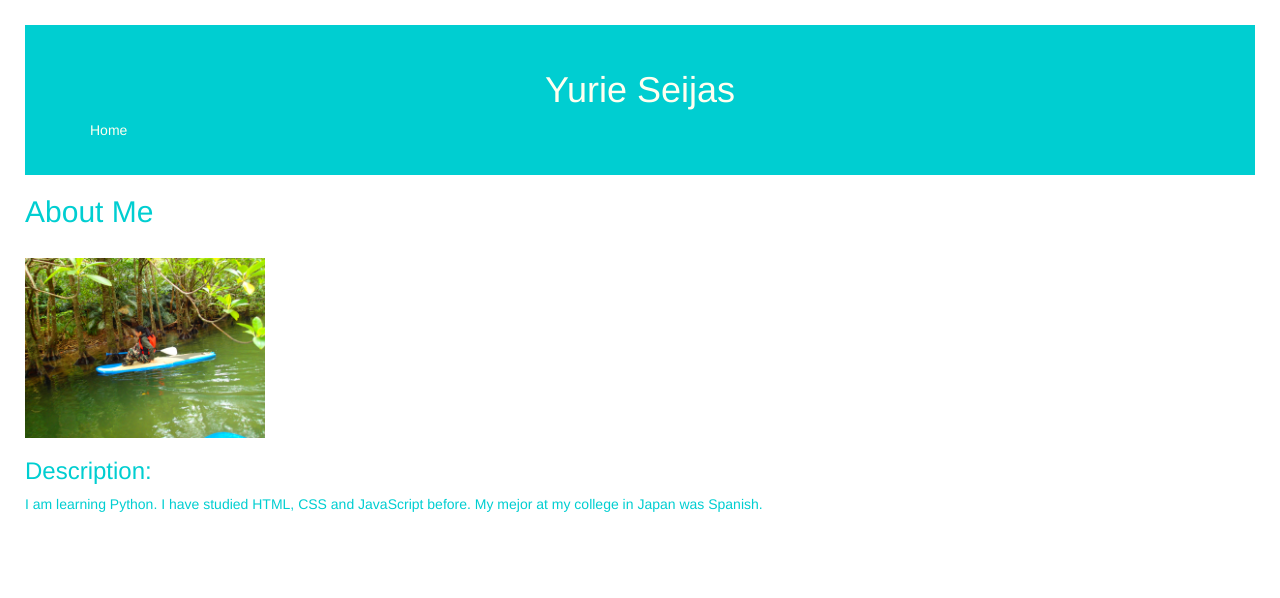
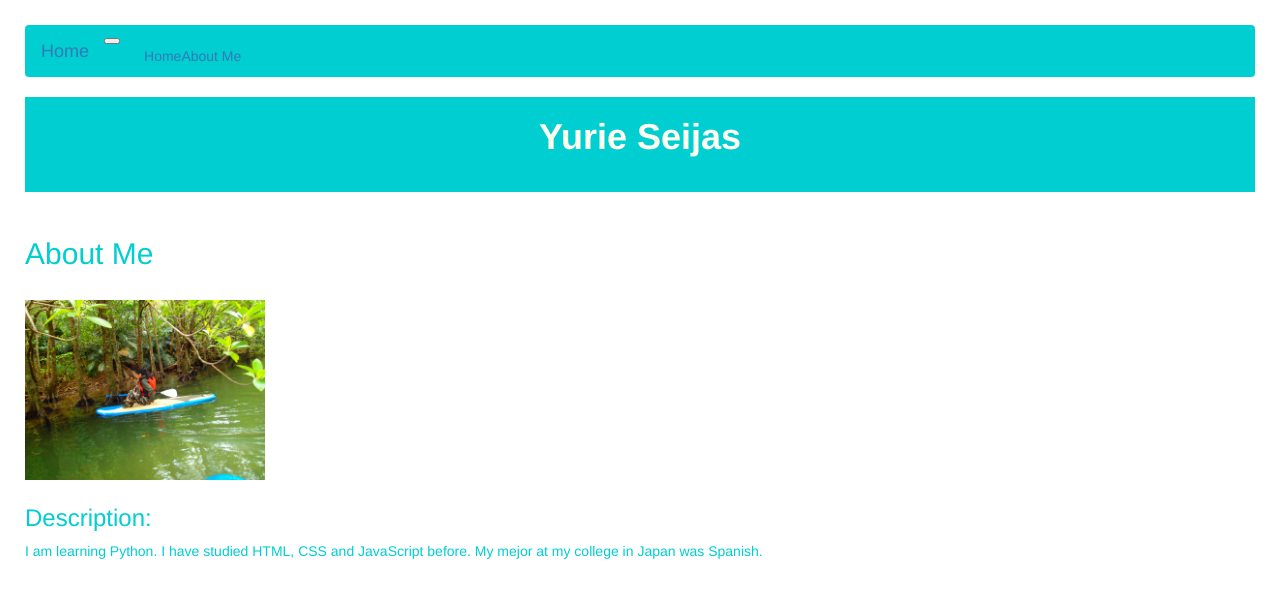
Before and after one commit to Yurijas/flask_about_me, a Flask app: page /data in a window 1280 px wide. Shown: the top 598 px of the page. Run offline with Flask 2, Linux system fonts and the light colour scheme; some libraries are stand-ins or nearby versions.

Commit message:
bootstrap_flask_about_me

```diff
--- a/app/__init__.py
+++ b/app/__init__.py
@@ -1,3 +1,7 @@
 from flask import Flask
+from flask_bootstrap import Bootstrap
+
 app = Flask(__name__)
+bootstrap = Bootstrap(app)
+
 from app import routes
--- a/app/static/css/main.css
+++ b/app/static/css/main.css
@@ -1,9 +1,9 @@
 body {
   padding: 25px;
+  overflow-x: hidden;
 }
 
 header {
-  padding: 25px;
   color: ivory;
   background-color: darkturquoise;
 }
@@ -11,6 +11,14 @@ header {
 h1{
   text-align: center;
   font-weight: bold;
+}
+
+.bottom-padding-sm {
+  padding-bottom: 25px;
+}
+
+.top-margin-sm {
+  margin-top: 25px;
 }
 
 main {
@@ -26,7 +34,7 @@ img {
 li {
   list-style: none;
 }
-
+/*
 li a {
   color: ivory;
 }
@@ -34,4 +42,4 @@ li a {
 li a:hover {
   color: turquoise;
   text-decoration: none;
-}
+} */
--- a/app/templates/base.html
+++ b/app/templates/base.html
@@ -1,12 +1,50 @@
-<!DOCTYPE html>
-<html lang="en" dir="ltr">
-  <head>
-    <meta charset="utf-8">
-    <title>Flask About Me</title>
-    <link rel="stylesheet" href="../static/css/main.css">
-    <link rel="stylesheet" href="https://maxcdn.bootstrapcdn.com/bootstrap/3.3.7/css/bootstrap.min.css" integrity="sha384-BVYiiSIFeK1dGmJRAkycuHAHRg32OmUcww7on3RYdg4Va+PmSTsz/K68vbdEjh4u" crossorigin="anonymous">
-  </head>
+{% extends 'bootstrap/base.html' %}
+
+{% block title %}
+  Flask About Me
+{% endblock %}
+
+{% block styles %}
+  {{ super() }}  <!--inherite the css of bootstrap-->
+  <link rel="stylesheet" href="../static/css/main.css">
+{% endblock %}
+
+{% block scripts %}
+  {{ super() }}  <!--Javascript?-->
+{% endblock %}
+
   <body>
+    {% block navbar %}
+    <div class="row">
+      <div class="col-md-12">
+        <nav class="navbar navbar-expand-lg navbar-dark" style="background-color: #00CED1;">
+          <a class="navbar-brand" href="{{ url_for('index') }}">Home</a>
+          <button class="navbar-toggler" type="button" data-toggle="collapse" data-target="#navbarSupportedContent" aria-controls="navbarSupportedContent" aria-expanded="false" aria-label="Toggle navigation">
+            <span class="navbar-toggler-icon"></span>
+          </button>
+
+          <div class="collapse navbar-collapse" id="navbarSupportedContent">
+            <ul class="navbar-nav mr-auto">
+              {% if title == 'Home' %}
+                <li class="nav-item active">
+              {% else %}
+                <li class="nav-item">
+              {% endif %}
+                <a class="nav-link" href="{{ url_for('index') }}">Home <span class="sr-only">(current)</span></a>
+              </li>
+              {% if title == 'About Me' %}
+                <li class="nav-item active">
+              {% else %}
+                <li class="nav-item">
+              {% endif %}
+                <a class="nav-link" href="{{ url_for('data') }}">About Me</a>
+              </li>
+            </ul>
+          </div>
+        </nav>
+      </div> <!--ends col-md-12 for nav-->
+    </div> <!--ends row for nav-->
+    {% endblock %}
     {% block content %}{% endblock %}
   </body>
 </html>
--- a/app/templates/data.html
+++ b/app/templates/data.html
@@ -2,30 +2,31 @@
 
 {% block content %}
   <header>
-
+    <div class="row">
+      <div class="col-md-12 bottom-padding-sm">
         {% if name == '' %}
           <h1>Hello!</h1>
         {% else %}
           <h1>{{ name }}</h1>
         {% endif %}
-
-    <nav>
-      <ul>
-        <li><a href="{{ url_for('index') }}">Home</a></li>
-      </ul>
-    </nav>
+      </div> <!--ends col-md-12 for header-->
+    </div> <!--ends row for header-->
   </header>
 
   <main>
+    <div class="row">
+      <div class="col-md-12 top-margin-sm">
         <h2>About Me</h2>
         <img src="../static/images/SUP.JPG" alt="SUP" />
 
-    <h3>Description:</h3>
+        <h3 class="top-margin-sm"> Description:</h3>
         {% if description == '' %}
           <p>I am learning Python. I have studied HTML, CSS and JavaScript by myself.</p>
         {% else %}
           <p>{{ description }}</p>
         {% endif %}
+      </div> <!--ends col-md-12 for main-->
+    </div> <!--ends row for main-->
   </main>
 
 {% endblock %}
```
Also changed, not shown: app/templates/index.html (+9 -6 lines). Lines whose indentation alone changed are shown as unchanged.
